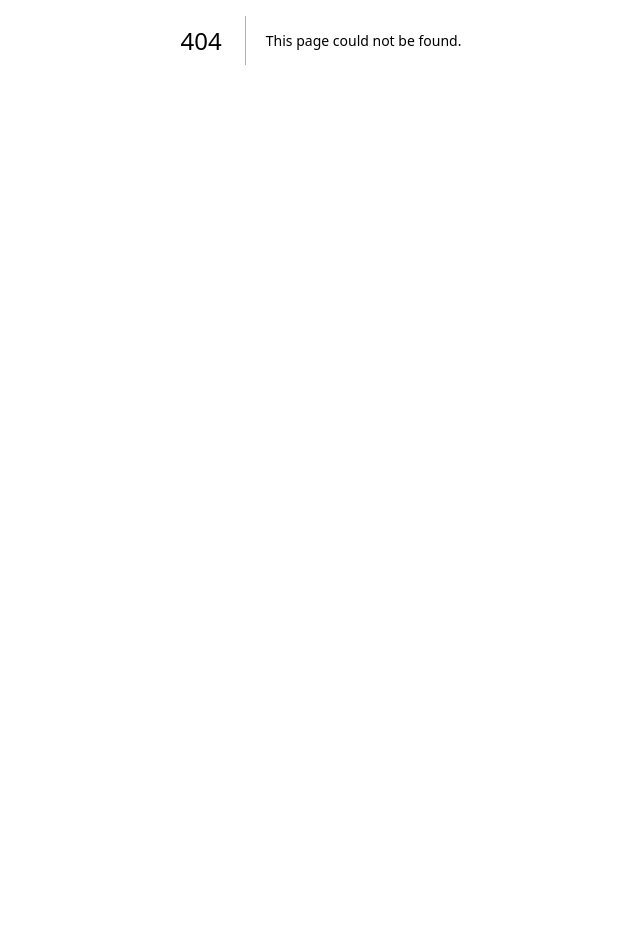
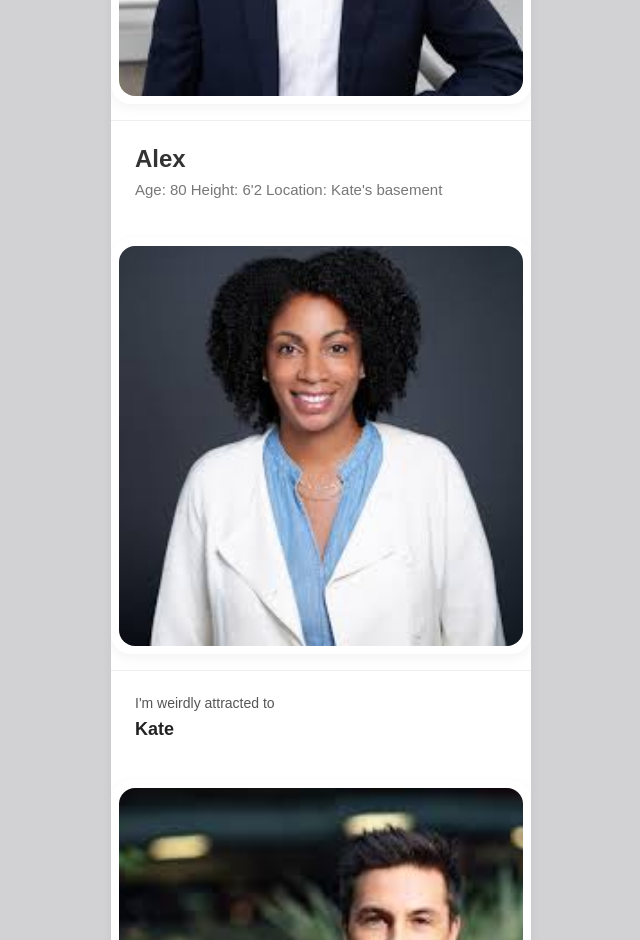
Before and after one commit to avilla212/hinge, a Next.js app: page /profile in a window 1280 px wide. Before the commit this address had no page. Shown: the part 360-1300 px from the top of the page, without its empty margins (319-959 px from the left). Before the commit the page ends 800 px from the top, so only its background shows below. Built offline with nearby package versions, Linux system fonts and the light colour scheme.

Commit message:
moved profile into directory within app instead of root page

```diff
--- /dev/null
+++ b/app/profile/Profile.tsx
@@ -0,0 +1,128 @@
+"use client";
+
+import { useState } from "react";
+import { useRouter } from "next/navigation";
+import styles from "./page.module.css";
+import PromptSection from "./PromptSection";
+import { useFormStatus } from "react-dom";
+
+interface Prompt {
+  prompt: string;
+  answer: string;
+}
+
+interface ProfileProps {
+  name: string;
+  height: string;
+  age: string;
+  location: string;
+  photos: string[];
+  prompts: Prompt[];
+}
+
+export default function Profile({
+  name,
+  height,
+  age,
+  location,
+  photos,
+  prompts,
+}: ProfileProps) {
+  // track if profile should be fade
+  const [isHidden, setIsHidden] = useState(false);
+  const router = useRouter(); // handle page nav
+
+  // called when checkmark is called
+  const handleAccept = () => {
+    setIsHidden(true);
+    // navigate to success with a query string indicating the choice
+    setTimeout(() => router.push("/success?status=accepted"), 500);
+  };
+
+  // rejection count
+  const [rejectCount, setRejectCount] = useState(0);
+  const [rejectionMessage, setRejectionMessage] = useState("");
+  const rejectionPrompts = [
+    "Why are you even clicking this, stop it...",
+    "Seriously? again??? STOP",
+    "Okay fine ... ",
+  ];
+
+  const handleReject = () => {
+    if (rejectCount < rejectionPrompts.length) {
+      setRejectionMessage(rejectionPrompts[rejectCount]);
+      setRejectCount(rejectCount + 1);
+    } else {
+      setIsHidden(true);
+      setTimeout(() => {
+        router.push("/success?status=rejected");
+      }, 500);
+    }
+  };
+
+  return (
+    <div className={styles.profileCard}>
+      {/* First Photo */}
+      <div className={styles.imageCard}>
+        <img
+          src={photos[0]}
+          alt={`${name}'s photo 1`}
+          className={styles.profilePhoto}
+        />
+      </div>
+
+      {/* Name and Info */}
+      <div className={styles.profileHeader}>
+        <h2>{name}</h2>
+        <div className={styles.profileDetails}>
+          <span>Age: {age}</span>
+          <span>Height: {height}</span>
+          <span>Location: {location}</span>
+        </div>
+      </div>
+
+      {/* Second Photo + First Prompt */}
+      {photos[1] && (
+        <div className={styles.imageCard}>
+          <img
+            src={photos[1]}
+            alt={`${name}'s photo 2`}
+            className={styles.profilePhoto}
+          />
+        </div>
+      )}
+      {prompts[0] && (
+        <PromptSection prompt={prompts[0].prompt} answer={prompts[0].answer} />
+      )}
+
+      {/* Third Photo + Second Prompt */}
+      {photos[2] && (
+        <div className={styles.imageCard}>
+          <img
+            src={photos[2]}
+            alt={`${name}'s photo 3`}
+            className={styles.profilePhoto}
+          />
+        </div>
+      )}
+      {prompts[1] && (
+        <PromptSection prompt={prompts[1].prompt} answer={prompts[1].answer} />
+      )}
+
+      {/* accept and rejection buttons */}
+      <div className={styles.actionButtons}>
+        <button className={styles.xButton} onClick={handleReject}>
+          ❌
+        </button>
+        <button className={styles.xButton} onClick={handleAccept}>
+          ✅
+        </button>
+      </div>
+
+      {/* Rejection message displayed conditionally */}
+      {rejectionMessage && (
+        <p className={styles.rejectionPrompt}>{rejectionMessage}</p>
+      )}
+    </div>
+  );
+}
--- /dev/null
+++ b/app/profile/PromptSection.tsx
@@ -0,0 +1,15 @@
+import styles from './page.module.css';
+
+interface Props {
+    prompt: string,
+    answer: String
+}
+
+export default function PromptSection({prompt, answer}: Props) {
+    return (
+        <div className={styles.promptCard}>
+            <p>{prompt}</p>
+            <h3>{answer}</h3>
+        </div>
+    )
+}
--- /dev/null
+++ b/app/profile/page.module.css
@@ -0,0 +1,173 @@
+/* === Main page container === */
+.page {
+  display: flex;
+  flex-direction: column;
+  align-items: center;
+  background: #d2d2d4;
+  padding: 2rem 1rem;
+  font-family: sans-serif;
+  min-height: 100vh;
+}
+
+/* === Profile card wrapper === */
+/* Wraps everything: photo, prompts, and info bar */
+.profileCard {
+  background: white;
+  border-radius: 20px;
+  box-shadow: 0 4px 12px rgba(0, 0, 0, 0.05);
+  max-width: 420px;
+  width: 100%;
+  overflow: hidden;
+}
+
+.profileHeader {
+  padding: 1.5rem;
+  border-top: 1px solid #eee;
+  background: white;
+}
+
+.profileHeader h2 {
+  margin: 0;
+  font-size: 24px;
+  color: #333;
+}
+
+.profileDetails {
+  display: flex;
+  justify-content: flex-start;
+  align-items: center;
+  gap: 4px;
+  color: #777;
+  font-size: 14px;
+  margin-top: 8px;
+}
+
+.profileDetails span {
+
+  font-size: 15px;
+  color: #777;
+}
+
+/* === Main profile photo === */
+/* Full-width image with bottom border */
+.profilePhoto {
+  width: 100%;            /* fills the imageCard */
+  height: 400px;          /* fixed height for uniformity */
+  object-fit: cover;      /* crops to fill, keeps aspect ratio */
+  border-radius: 16px;    /* rounded corners */
+  display: block;
+}
+
+/* Image card to seperate images from prompts */
+.imageCard {
+  background: white;
+  padding: 0.5rem;
+  border-radius: 20px;
+  margin: 1rem 0;
+  box-shadow: 0 4px 12px rgba(0, 0, 0, 0.05);
+}
+
+
+/* === Prompt section card === */
+/* Each Q&A pair block */
+.promptCard {
+  background: white;
+  padding: 1.5rem;
+  border-top: 1px solid #eee;
+}
+
+/* === Prompt subtext (question) === */
+.promptCard p {
+  margin: 0;
+  color: #555;
+  font-size: 14px;
+}
+
+/* === Prompt answer (bold headline) === */
+.promptCard h3 {
+  margin-top: 0.5rem;
+  font-size: 18px;
+  color: #222;
+}
+
+/* Divider for prompts */
+.divider {
+  border-top: 3px solid #bbb;
+
+  /* Adds spacing between the left and right */
+  /* margin: [top/bottom] [left/right] */
+  margin: 0 1.5rem;
+}
+
+/* Action buttons */
+.actionButtons {
+  display: flex;
+  justify-content: center;
+  gap: 2rem;
+  margin: 2rem 0;
+}
+
+/* Check button and x button */
+.checkButton,
+.xButton {
+  font-size: 2.5rem;
+  background: none;
+  border: none;
+  cursor: pointer;
+  transition: transform 0.2s ease;
+}
+
+/* Check button hover effect */
+.checkButton:hover {
+  color: green;
+  transform: scale(1.2);
+}
+
+/* xButton hover effect */
+.xButton:hover {
+  color: red;
+  transform: scale(1.2);
+}
+
+.fadeOut {
+  opacity: 0;
+  transition: opacity 0.5s ease-out;
+}
+
+
+
+/* rejection prompt styling */
+.rejectionPrompt {
+  text-align: center;
+  color: #c00;
+  font-size: 0.95rem;
+  font-weight: bold;
+  margin-top: 1rem;
+  animation: fadeIn 0.3s ease-in-out;
+}
+
+@keyframes fadeIn {
+  from { opacity: 0; }
+  to { opacity: 1; }
+}
+
+
+
+
+
+
+/* === Responsive tweaks for mobile === */
+@media (max-width: 480px) {
+  .profileCard {
+    border-radius: 0;
+  }
+
+  .promptCard {
+    padding: 1rem;
+  }
+
+  .infoBar {
+    flex-wrap: wrap;
+    font-size: 13px;
+  }
+}
--- /dev/null
+++ b/app/profile/page.tsx
@@ -0,0 +1,25 @@
+'use client'; // ensure this runs on the client side
+
+import { profile, printProfile } from '../../data/profile';
+import styles from './page.module.css';
+import Profile from './Profile'
+
+// temp test
+console.log("Testing profile data");
+printProfile(profile);
+
+export default function Home() {
+  return (
+    <main className={styles.page}>
+      <Profile
+        name={profile.name}
+        height={profile.height}
+        age={profile.age}
+        location={profile.location}
+        photos={profile.photos}
+        prompts={profile.prompts}
+        // add more props here as needed
+      />
+    </main>
+  );
+}
```
Also changed, not shown: app/profile/PhotoCarousel.tsx (added, +18 -0 lines).
